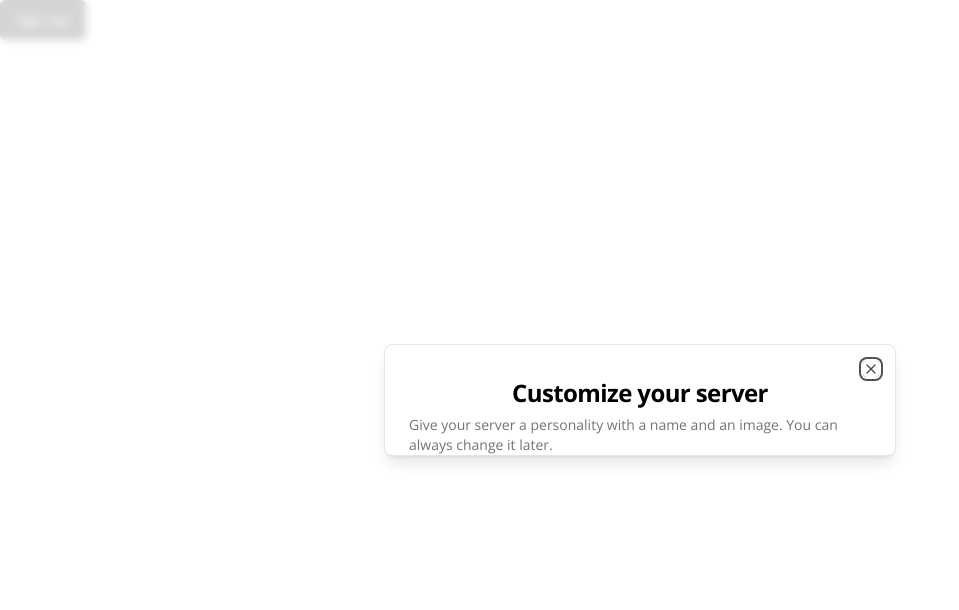
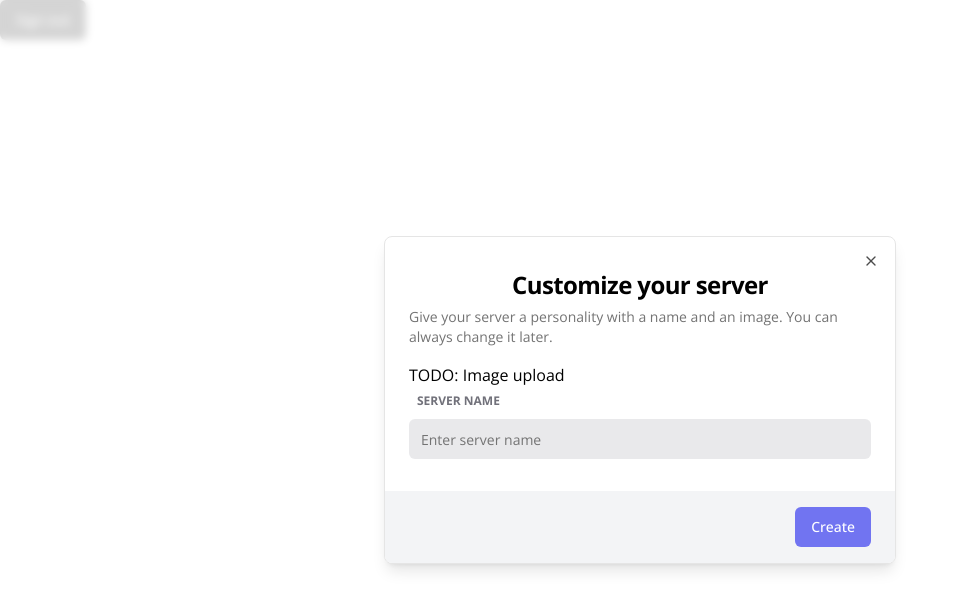
Before and after one commit to MS-D-rei/NextJS_Discord_Clone, a Next.js app: page / in a window 1280 px wide. Shown: the top 610 px of the page, without its empty margins (0-959 px from the left). Built offline with nearby package versions, Linux system fonts and the light colour scheme; no server answers; the database is empty.

Commit message:
Add: Form for server name to components/modals/initial-modal.tsx

```diff
--- a/components/modals/initial-modal.tsx
+++ b/components/modals/initial-modal.tsx
@@ -1,6 +1,6 @@
 'use client'
 
-import React from 'react'
+import { useEffect, useState } from 'react'
 import { useForm } from 'react-hook-form'
 import { z } from 'zod'
 import { zodResolver } from '@hookform/resolvers/zod'
@@ -13,20 +13,40 @@ import {
   DialogDescription,
   DialogFooter,
 } from '@/components/ui/dialog'
+import {
+  Form,
+  FormControl,
+  FormField,
+  FormItem,
+  FormLabel,
+  FormMessage,
+} from '@/components/ui/form'
+import { Input } from '@/components/ui/input'
+import { Button } from '@/components/ui/button'
 
 const formSchema = z.object({
-  serverName: z.string().min(3, { message: 'Server name must be at least 3 characters' }),
+  serverName: z
+    .string()
+    .min(3, { message: 'Server name must be at least 3 characters' }),
   serverImage: z.string().url({ message: 'Server image must be a valid URL' }),
 })
 
 const InitialModal: React.FC = () => {
+  const [isMounted, setIsMounted] = useState(false)
+
+  useEffect(() => {
+    setIsMounted(true)
+  }, [])
+
   const form = useForm<z.infer<typeof formSchema>>({
     resolver: zodResolver(formSchema),
     defaultValues: {
       serverName: '',
       serverImage: '',
-    }
+    },
   })
+
+  if (!isMounted) return null
 
   const onSubmit = (data: z.infer<typeof formSchema>) => {
     console.log('isSubmitting', form.formState.isSubmitting)
@@ -45,6 +65,44 @@ const InitialModal: React.FC = () => {
             always change it later.
           </DialogDescription>
         </DialogHeader>
+        <Form {...form}>
+          <form onSubmit={form.handleSubmit(onSubmit)}>
+            <div className="px-6 pb-8">
+              <div>TODO: Image upload</div>
+              <FormField
+                control={form.control}
+                name="serverName"
+                render={({ field, formState }) => (
+                  <FormItem>
+                    <FormLabel
+                      htmlFor="serverName"
+                      className="uppercase text-xs font-bold text-zinc-500 dark:text-secondary/70 pl-2"
+                    >
+                      Server Name
+                    </FormLabel>
+                    <FormControl>
+                      <Input
+                        disabled={form.formState.isSubmitting}
+                        placeholder="Enter server name"
+                        className={`bg-zinc-300/50 text-black border-0
+                        focus-visible:ring-0 focus-visible:ring-offset-0`}
+                        {...field}
+                      />
+                    </FormControl>
+                    <FormMessage>
+                      {formState.errors.serverName?.message}
+                    </FormMessage>
+                  </FormItem>
+                )}
+              />
+            </div>
+            <DialogFooter className="bg-gray-100 px-6 py-4">
+              <Button disabled={form.formState.isSubmitting} variant="primary">
+                Create
+              </Button>
+            </DialogFooter>
+          </form>
+        </Form>
       </DialogContent>
     </Dialog>
   )
```
